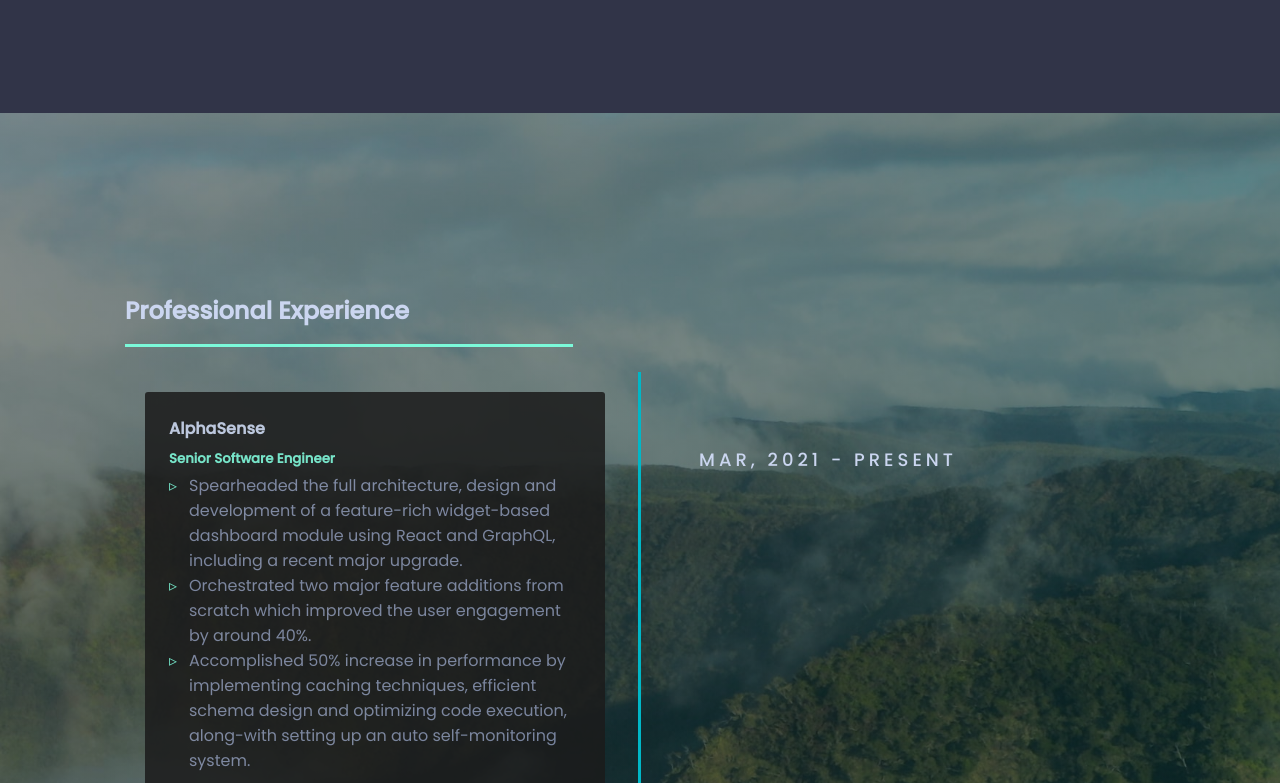
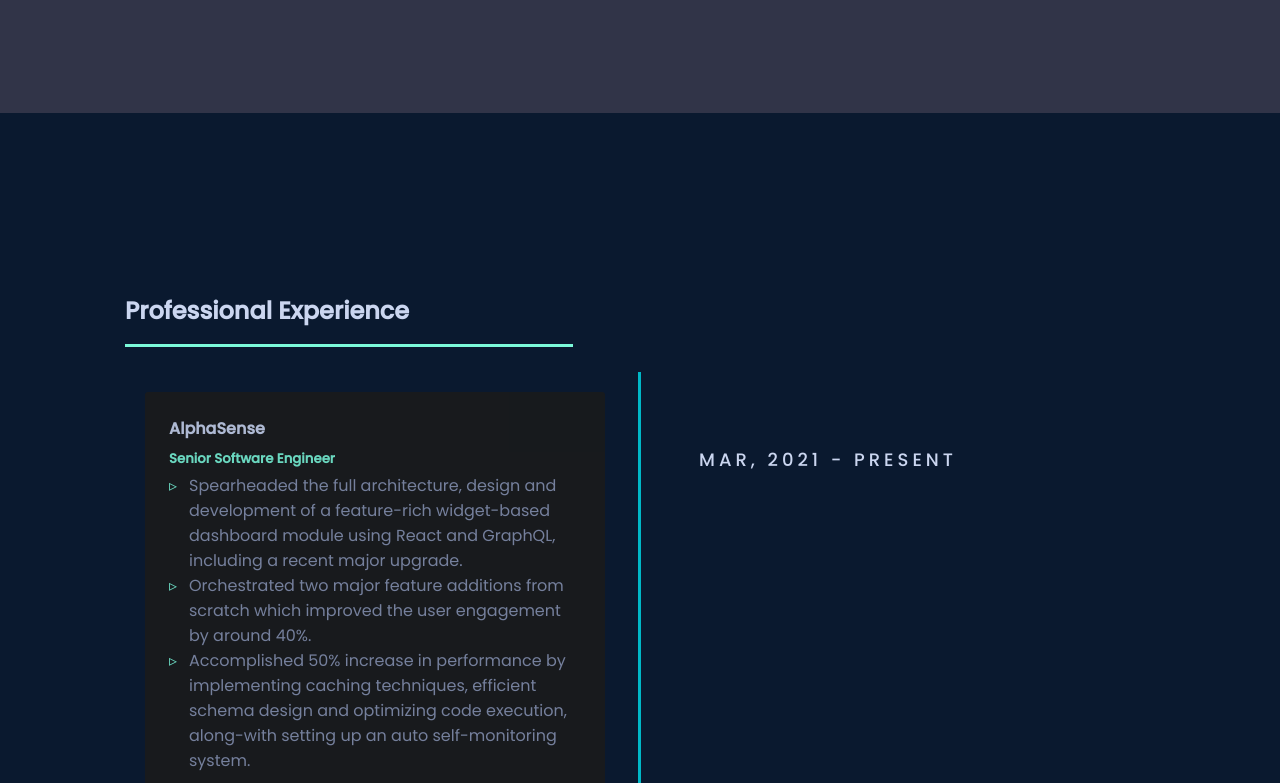
Before and after one commit to gautam-95/my-web-portfolio, a React (Create React App) app: page / in a window 1280 px wide. Shown: the part 2597-3380 px from the top of the page. Built offline with nearby package versions, Linux system fonts and the light colour scheme.

Commit message:
Update Experience.module.scss

```diff
--- a/src/components/Experience/Experience.module.scss
+++ b/src/components/Experience/Experience.module.scss
@@ -2,14 +2,6 @@
 
 .experience {
   padding: 180px 125px;
-  background-image: linear-gradient(
-      to right bottom,
-      rgba(31, 37, 37, 0.48),
-      rgba(13, 58, 56, 0.61)
-    ),
-    url("../../assets/images/exp.jpg");
-  background-size: cover;
-  background-position: top;
 }
 
 .title {
```
